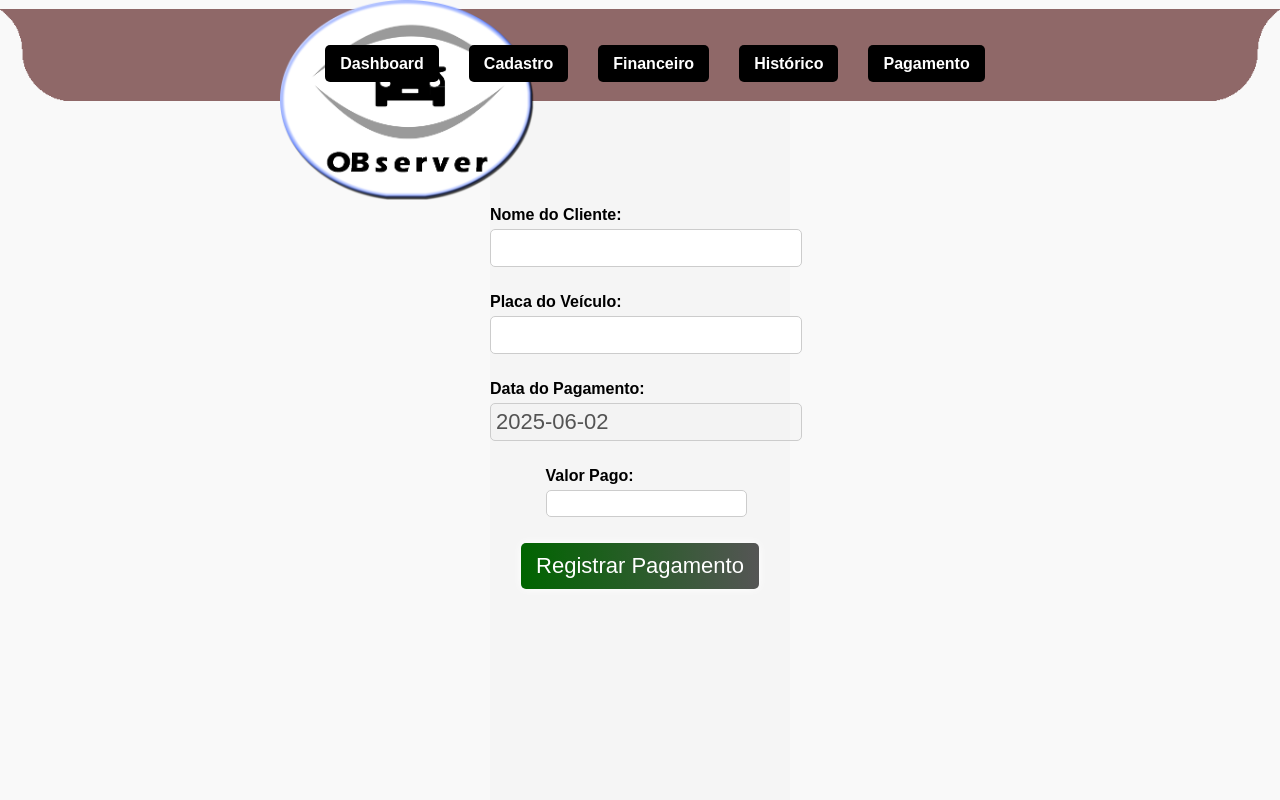
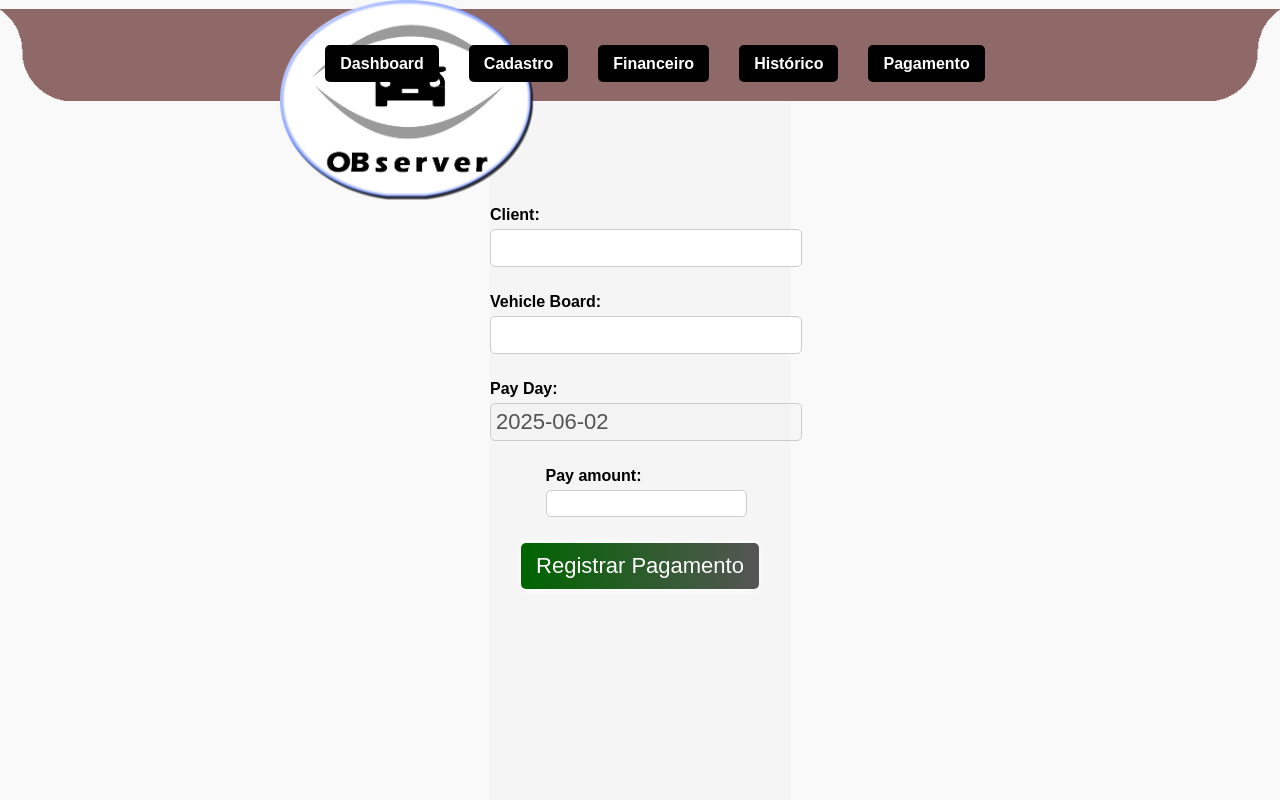
Before and after one commit to mediapraise/observer-pi3, a React (Vite) app in the folder front-end/: page /observer-pi3/pagamento in a window 1280 px wide. Shown: the top 800 px of the page. Built offline with nearby package versions, Linux system fonts and the light colour scheme.

Commit message:
Fix-2 Pagamento.jsx and App.jsx

```diff
--- a/front-end/src/components/Pagamento.jsx
+++ b/front-end/src/components/Pagamento.jsx
@@ -2,10 +2,10 @@ import { useState } from "react";
 import axios from "axios";
 
 const labelNames = {
-  name: "Nome do Cliente",
-  board: "Placa do Veículo",
-  payDate: "Data do Pagamento",
-  payAmount: "Valor Pago",
+  name: "Client",
+  board: "Vehicle Board",
+  payDate: "Pay Day",
+  payAmount: "Pay amount",
 };
 
 const Pagamento = ({ onSuccess }) => {
```
